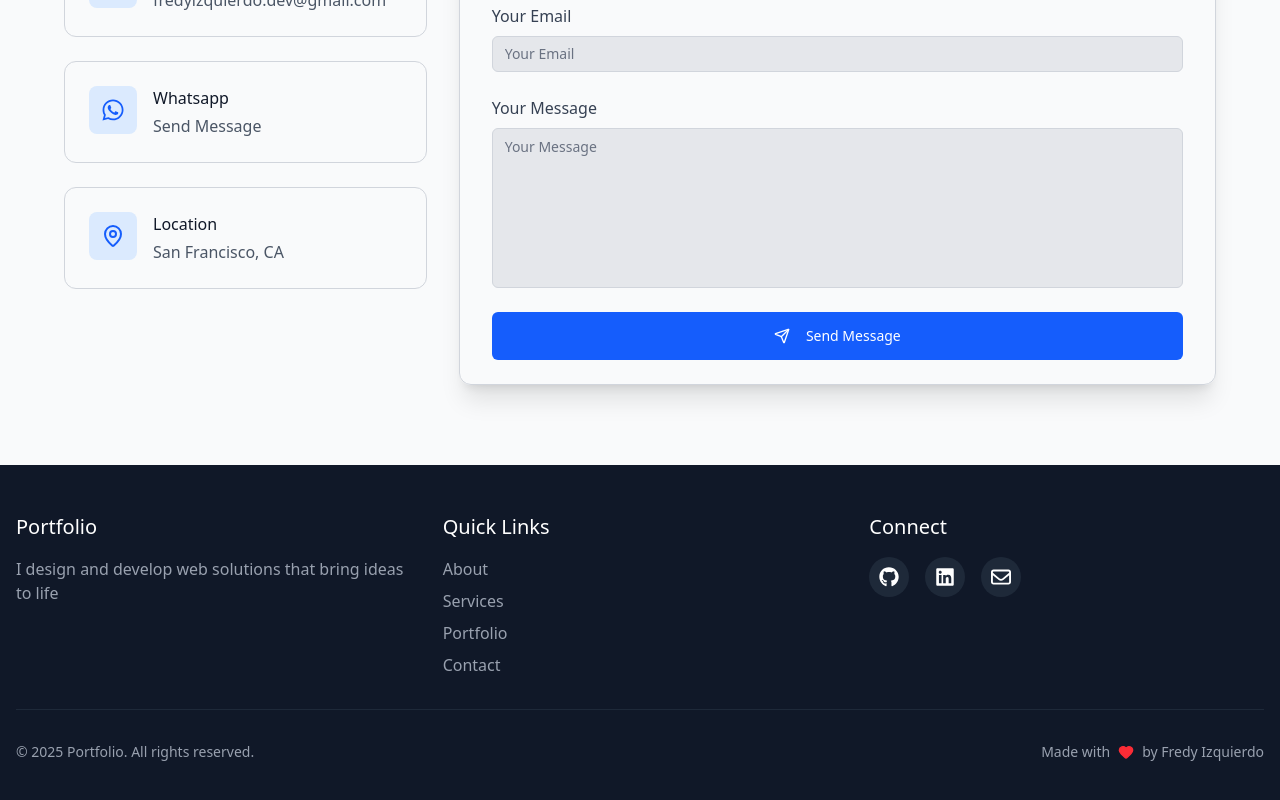
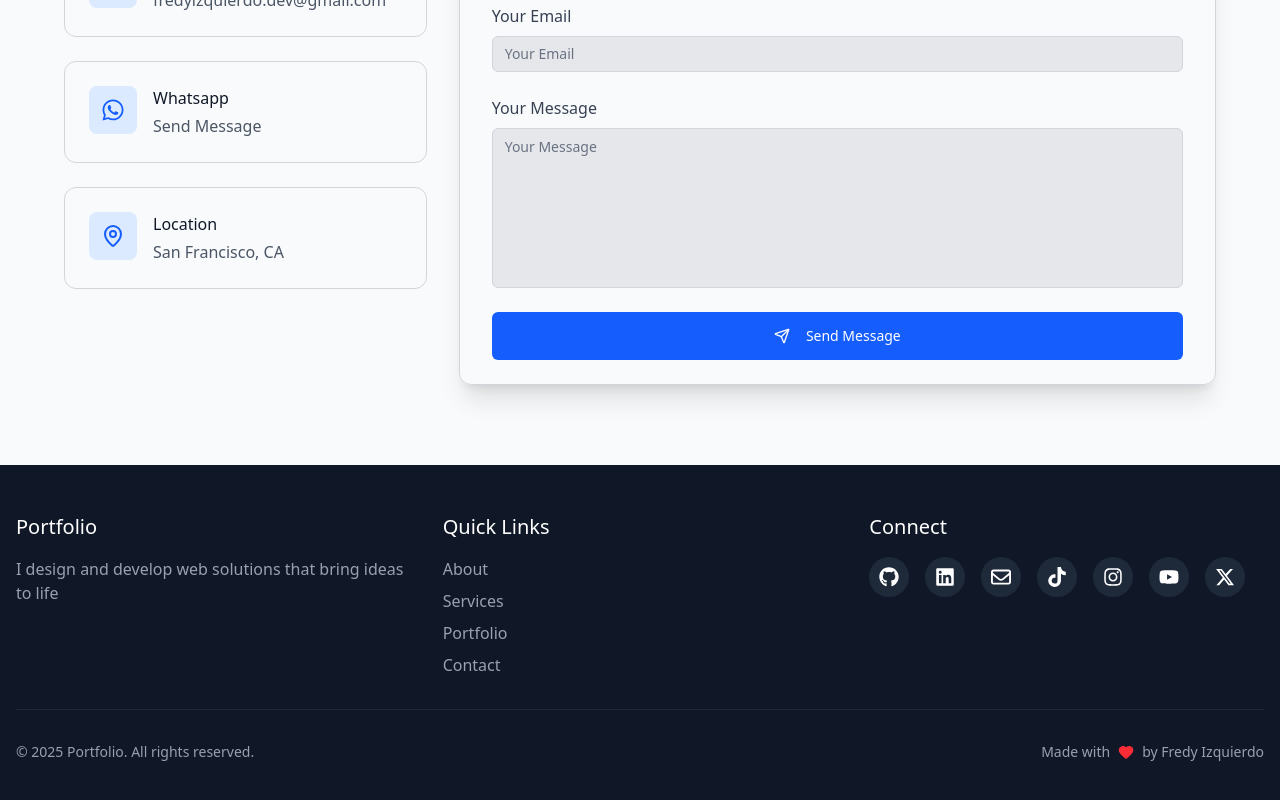
Before and after one commit to faidrn/my-portfolio, a React (Vite) app: page / in a window 1280 px wide. Shown: the part 6298-7098 px from the top of the page. Built offline with nearby package versions, Linux system fonts and the light colour scheme.

Commit message:
Add social networks

```diff
--- a/src/components/layout/Footer.jsx
+++ b/src/components/layout/Footer.jsx
@@ -1,7 +1,7 @@
 import React from "react";
 import { useLanguage } from "../../contexts/LanguageContext";
 import { Heart } from 'lucide-react';
-import { FaGithub, FaLinkedin, FaRegEnvelope } from 'react-icons/fa6';
+import { FaGithub, FaLinkedin, FaRegEnvelope, FaTiktok, FaInstagram, FaYoutube, FaXTwitter  } from 'react-icons/fa6';
 
 
 const Footer = () => {
@@ -12,6 +12,10 @@ const Footer = () => {
         { icon: FaGithub, url: 'https://github.com/faidrn', label: 'GitHub' },
         { icon: FaLinkedin, url: 'https://www.linkedin.com/in/fredy-izquierdo-897740344', label: 'LinkedIn' },
         { icon: FaRegEnvelope, url: 'mailto:fredyizquierdo.dev@gmail.com', label: 'Email' },
+        { icon: FaTiktok, url: 'https://www.tiktok.com/@devenaccion', label: 'TikTok' },
+        { icon: FaInstagram, url: 'https://www.instagram.com/devenaccion/', label: 'Instagram' },
+        { icon: FaYoutube, url: 'https://www.youtube.com/@DevEnAccion', label: 'YouTube' },
+        { icon: FaXTwitter, url: 'https://x.com/DevEnAccion', label: 'X (Twitter)' },
     ];
 
     return (
```
